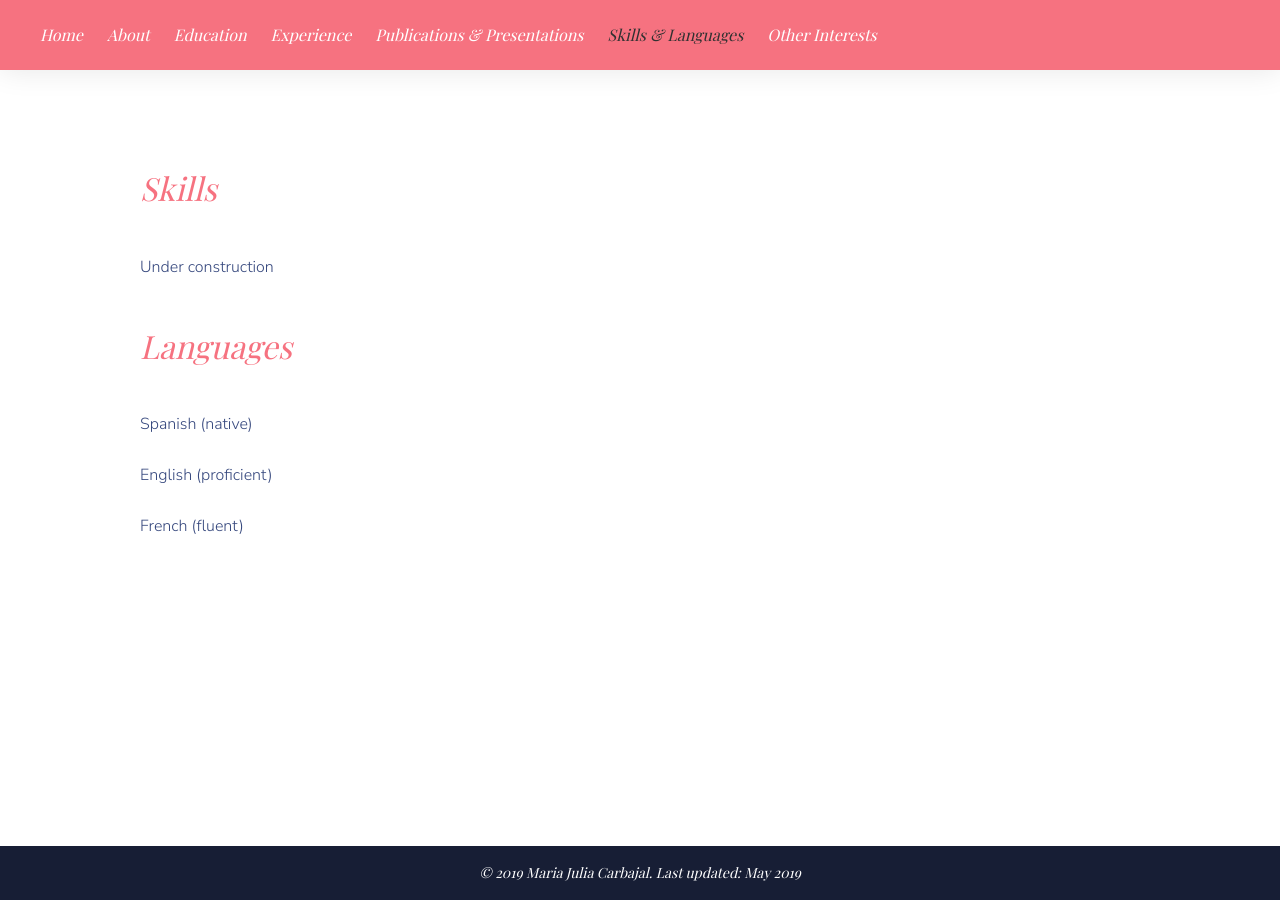
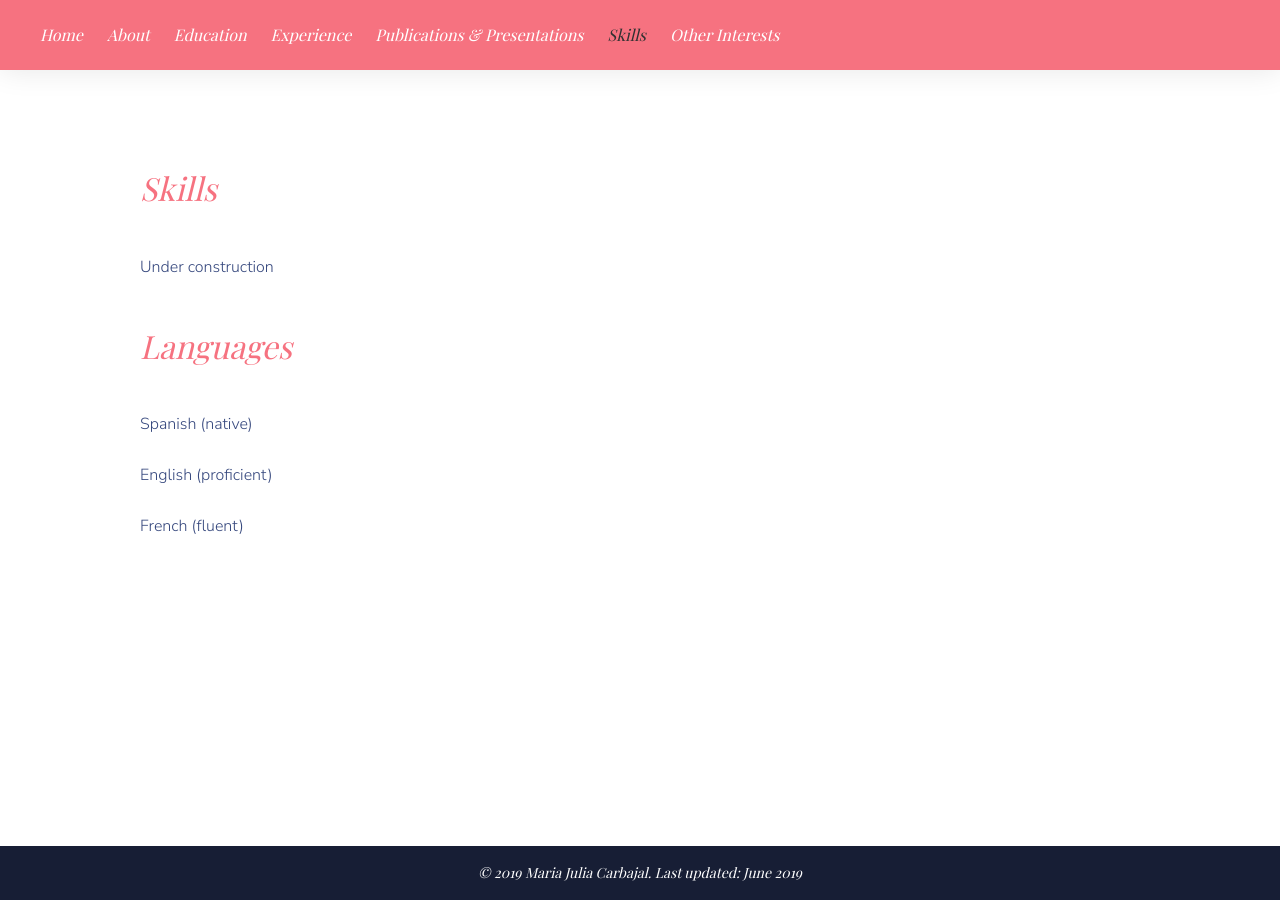
Before and after one commit to basaringaron/julie-website, a Jekyll site: the page built from skills.html, in a window 1280 px wide. Built offline with Jekyll 4.4.1, drawn with Linux system fonts in a browser that asks for light colours; some web fonts are replaced.

Commit message:
Small edits (Skills section name, font for intro)

```diff
--- a/_config.yml
+++ b/_config.yml
@@ -48,7 +48,7 @@
     title: Publications & Presentations
   -
     url: /skills.html
-    title: Skills & Languages
+    title: Skills
   -
     url: /other.html
     title: Other Interests
--- a/_layouts/default.html
+++ b/_layouts/default.html
@@ -5,7 +5,7 @@
 	<meta name="viewport" content="width=device-width, initial-scale=1">
 	<title>{{ site.title }}</title>
 	<link rel="stylesheet" href="/css/style.css">
-	<link href="https://fonts.googleapis.com/css?family=Crimson+Text:600|Nunito+Sans:300,600|Playfair+Display:400,400i|Poppins:300&display=swap" rel="stylesheet">
+	<link href="https://fonts.googleapis.com/css?family=Crimson+Text:600|Nunito+Sans:300,600|Playfair+Display:400,400i|Montserrat:300&display=swap" rel="stylesheet">
 	<link href="https://fonts.googleapis.com/icon?family=Material+Icons" rel="stylesheet">
 </head>
 <body>
@@ -26,6 +26,6 @@
 
 	{{ content }}
 
-	<footer class="footer">© 2019 Maria Julia Carbajal. Last updated: May 2019</footer>
+	<footer class="footer">© 2019 Maria Julia Carbajal. Last updated: June 2019</footer>
 </body>
 </html>
--- a/css/style.scss
+++ b/css/style.scss
@@ -8,7 +8,7 @@
 // Fonts
 $crimson-text: 'Crimson Text', serif;
 $playfair-display: 'Playfair Display', serif;
-$poppins: 'Poppins', sans-serif;
+$montserrat: 'Montserrat', sans-serif; //'Poppins', sans-serif;
 $nunito: 'Nunito Sans', sans-serif;
 
 $nav-height: 70px;
@@ -250,7 +250,7 @@
 			position: relative;
 			left: -0.5em;
 			top: -0.8em;
-			font-family: $poppins;
+			font-family: $montserrat;
 			font-weight: 300;
 			font-size: 0.4em;
 			letter-spacing: 0.2em;
--- a/skills.html
+++ b/skills.html
@@ -1,5 +1,5 @@
 ---
-title: Skills & Languages
+title: Skills
 ---
 <div class="page-section" id="skills">
 	<div class="content">
```
